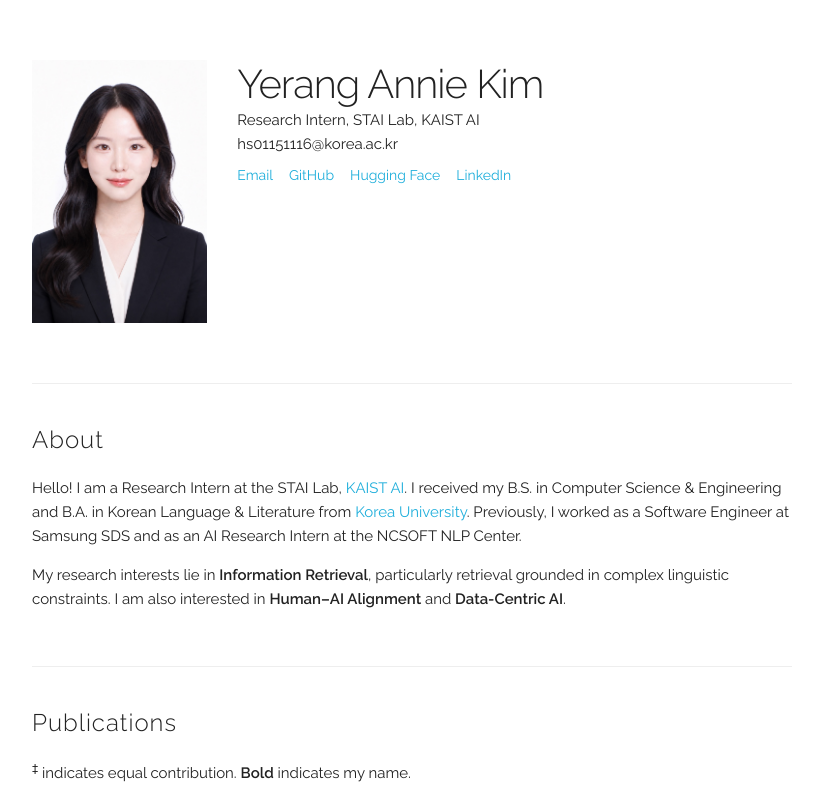
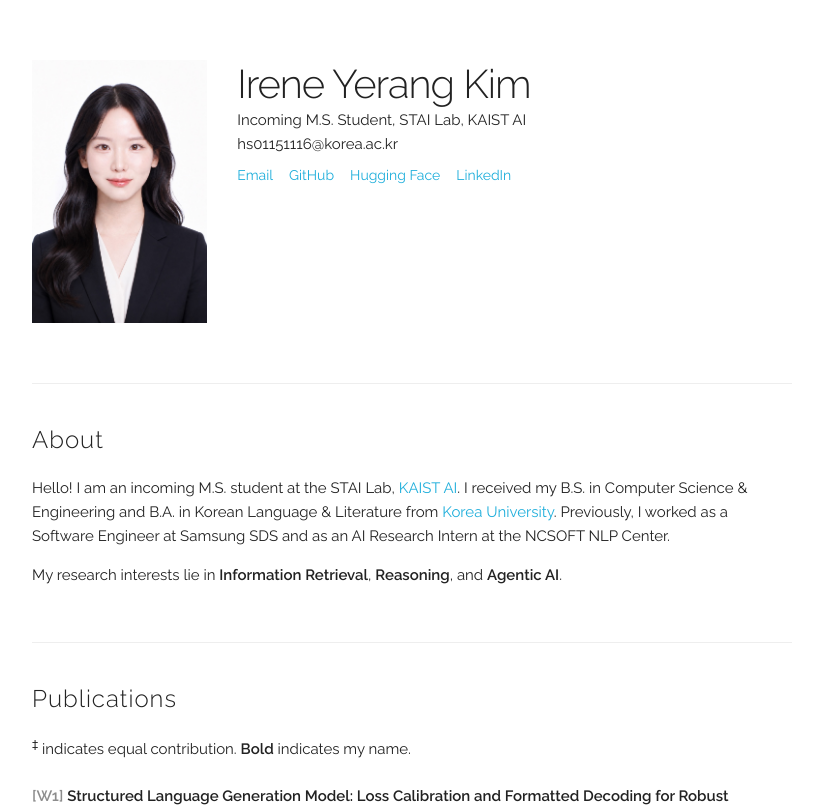
Before and after one commit to 01tilinfinity/01tilinfinity.github.io, a React (Vite) app: page / in a window 1280 px wide. Shown: the top 807 px of the page, without its empty margins (228-1051 px from the left). Built offline with nearby package versions, Linux system fonts and the light colour scheme.

Commit message:
Update profile name and research interests

```diff
--- a/index.html
+++ b/index.html
@@ -5,9 +5,9 @@
     <meta name="viewport" content="width=device-width, initial-scale=1.0" />
     <meta
       name="description"
-      content="Yerang Annie Kim — Research Intern at KAIST AI. Research interests in reasoning in large language models, human–AI alignment, and data-centric AI."
+      content="Irene Yerang Kim — Incoming M.S. student at KAIST AI. Research interests in information retrieval, reasoning, and agentic AI."
     />
-    <title>Yerang Annie Kim | Home</title>
+    <title>Irene Yerang Kim | Home</title>
     <script type="module" src="/src/main.jsx"></script>
   </head>
   <body>
--- a/src/App.jsx
+++ b/src/App.jsx
@@ -1,8 +1,8 @@
 import { useEffect } from "react";
 
 const profile = {
-  name: "Yerang Annie Kim",
-  title: "Research Intern, STAI Lab, KAIST AI",
+  name: "Irene Yerang Kim",
+  title: "Incoming M.S. Student, STAI Lab, KAIST AI",
   email: "hs01151116@korea.ac.kr",
   photo: `${import.meta.env.BASE_URL}profile.jpeg`,
   links: [
@@ -197,7 +197,7 @@ function App() {
       <section className="docs-section" id="about">
         <h4>About</h4>
         <p>
-          Hello! I am a Research Intern at the STAI Lab,{" "}
+          Hello! I am an incoming M.S. student at the STAI Lab,{" "}
           <a href="https://gsai.kaist.ac.kr" target="_blank" rel="noreferrer">
             KAIST AI
           </a>
@@ -210,9 +210,8 @@ function App() {
           AI Research Intern at the NCSOFT NLP Center.
         </p>
         <p>
-          My research interests lie in <b>Information Retrieval</b>, particularly
-          retrieval grounded in complex linguistic constraints. I am also
-          interested in <b>Human–AI Alignment</b> and <b>Data-Centric AI</b>.
+          My research interests lie in <b>Information Retrieval</b>,{" "}
+          <b>Reasoning</b>, and <b>Agentic AI</b>.
         </p>
       </section>
 
```
